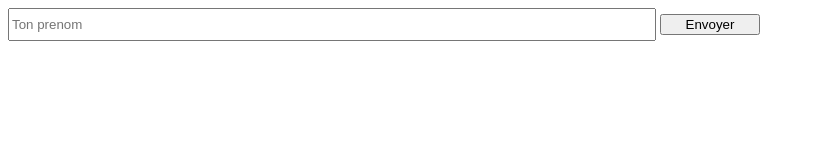
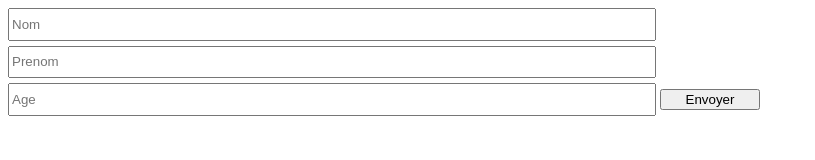
Before and after one commit to a-echeverria/Atelier3, a plain HTML site: page index.html in a window 1280 px wide. Shown: the whole page, without its empty margins (0-815 px from the left). Drawn offline with Linux system fonts and the light colour scheme.

Commit message:
commit 1

```diff
--- a/index.html
+++ b/index.html
@@ -7,8 +7,12 @@
 </head>
 <body>
     <section>
-        <input class="input" placeholder="Ton prenom">
-        <button class="btn"> Envoyer </button>
+        <form method="">
+            <input class="input" placeholder="Nom">
+            <input class="input" placeholder="Prenom">
+            <input class="input" placeholder="Age">
+            <button class="btn"> Envoyer </button>
+        </form>
     </section>
 </body>
 </html>
--- a/style.css
+++ b/style.css
@@ -6,4 +6,5 @@
 .input {
     width: 50vw;
     height: 2em;
+    margin-bottom: 5px;
 }
```
